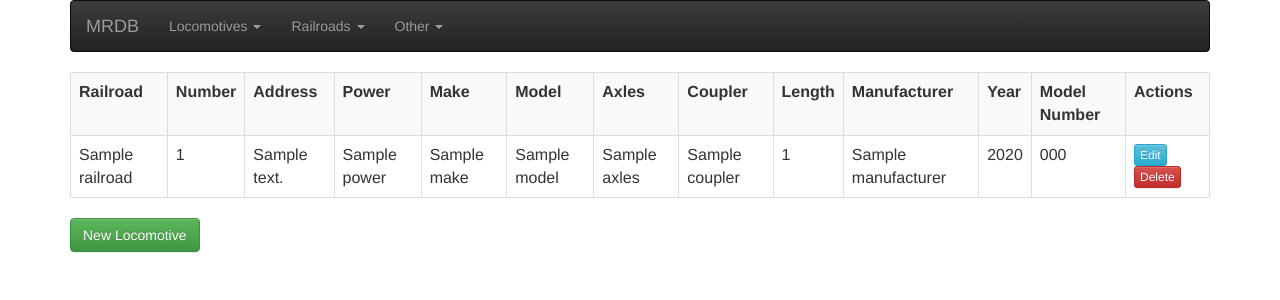
After one commit to bkeifer/MRDB, a Django app: template inventory/templates/locomotiveList.html in a window 1280 px wide. The commit adds this page. Shown: the top 300 px of the page. Run offline with Django 3.2, Linux system fonts and the light colour scheme; the template is opened without the code that fills it: most values are stand-ins (such as "Sample title", 1, 10 or a date in 2020); some libraries are stand-ins or nearby versions.

Commit message:
Add forms and support for Locomotive objects

```diff
--- a/inventory/templates/include/nav.html
+++ b/inventory/templates/include/nav.html
@@ -16,6 +16,13 @@
         </a>
     </div>
     <ul class="nav navbar-nav">
+      <li class="dropdown">
+          <a href="#" class="dropdown-toggle" data-toggle="dropdown">Locomotives <span class="caret"></span></a>
+          <ul class="dropdown-menu" role="menu">
+            <li><a href="/locomotive/list">List</a></li>
+            <li><a href="/locomotive/create">Create</a></li>
+          </ul>
+      </li>
       <li class="dropdown">
           <a href="#" class="dropdown-toggle" data-toggle="dropdown">Railroads <span class="caret"></span></a>
           <ul class="dropdown-menu" role="menu">
--- /dev/null
+++ b/inventory/templates/locomotiveList.html
@@ -0,0 +1,50 @@
+{% extends "include/base.html" %}
+
+{% block title %}All Locomotives{% endblock %}
+
+{% block content %}
+
+{% if locomotiveList %}
+    <table class="table table-striped table-bordered">
+        <tr>
+            <th>Railroad</th>
+            <th>Number</th>
+            <th>Address</th>
+            <th>Power</th>
+            <th>Make</th>
+            <th>Model</th>
+            <th>Axles</th>
+            <th>Coupler</th>
+            <th>Length</th>
+            <th>Manufacturer</th>
+            <th>Year</th>
+            <th>Model Number</th>
+            <th>Actions</th>
+        </tr>
+        {% for locomotive in locomotiveList %}
+        <tr>
+          <td>{{ locomotive.railroad }}</td>
+          <td>{{ locomotive.number }}</td>
+          <td>{{ locomotive.address }}</td>
+          <td>{{ locomotive.power }}</td>
+          <td>{{ locomotive.make }}</td>
+          <td>{{ locomotive.model }}</td>
+          <td>{{ locomotive.axles }}</td>
+          <td>{{ locomotive.coupler }}</td>
+          <td>{{ locomotive.length }}</td>
+          <td>{{ locomotive.manufacturer }}</td>
+          <td>{{ locomotive.year }}</td>
+          <td>{{ locomotive.modelnumber }}</td>
+            <td>
+                <a class="btn btn-xs btn-info" href="/locomotive/{{locomotive.id}}/edit">Edit</a>
+                <a class="btn btn-xs btn-danger" href="/locomotive/{{locomotive.id}}/delete">Delete</a>
+            </td>
+        </tr>
+        {% endfor %}
+    </table>
+{% else %}
+    <p>No locomotives created.</p>
+{% endif %}
+<a class="btn btn-success" href="/locomotive/create">New Locomotive</a>
+<p>
+{% endblock %}
--- a/inventory/urls.py
+++ b/inventory/urls.py
@@ -14,6 +14,11 @@ urlpatterns = [
     url(r'^coupler/create/$', views.coupler_create, name='coupler_create'),
     url(r'^coupler/(?P<coupler_id>[0-9]+)/edit/$', views.coupler_edit, name='coupler_edit'),
     url(r'^coupler/(?P<coupler_id>[0-9]+)/delete/$', views.coupler_delete, name='coupler_delete'),
+
+    url(r'^locomotive/list/$', views.locomotive_list, name='locomotive_list'),
+    url(r'^locomotive/create/$', views.locomotive_create, name='locomotive_create'),
+    url(r'^locomotive/(?P<locomotive_id>[0-9]+)/edit/$', views.locomotive_edit, name='locomotive_edit'),
+    url(r'^locomotive/(?P<locomotive_id>[0-9]+)/delete/$', views.locomotive_delete, name='locomotive_delete'),
 
     url(r'^make/list/$', views.make_list, name='make_list'),
     url(r'^make/create/$', views.make_create, name='make_create'),
```
Also changed, not shown: inventory/forms.py (+9 -1 lines), inventory/templates/locomotiveEdit.html (added, +12 -0 lines), inventory/views.py (+57 -3 lines).
